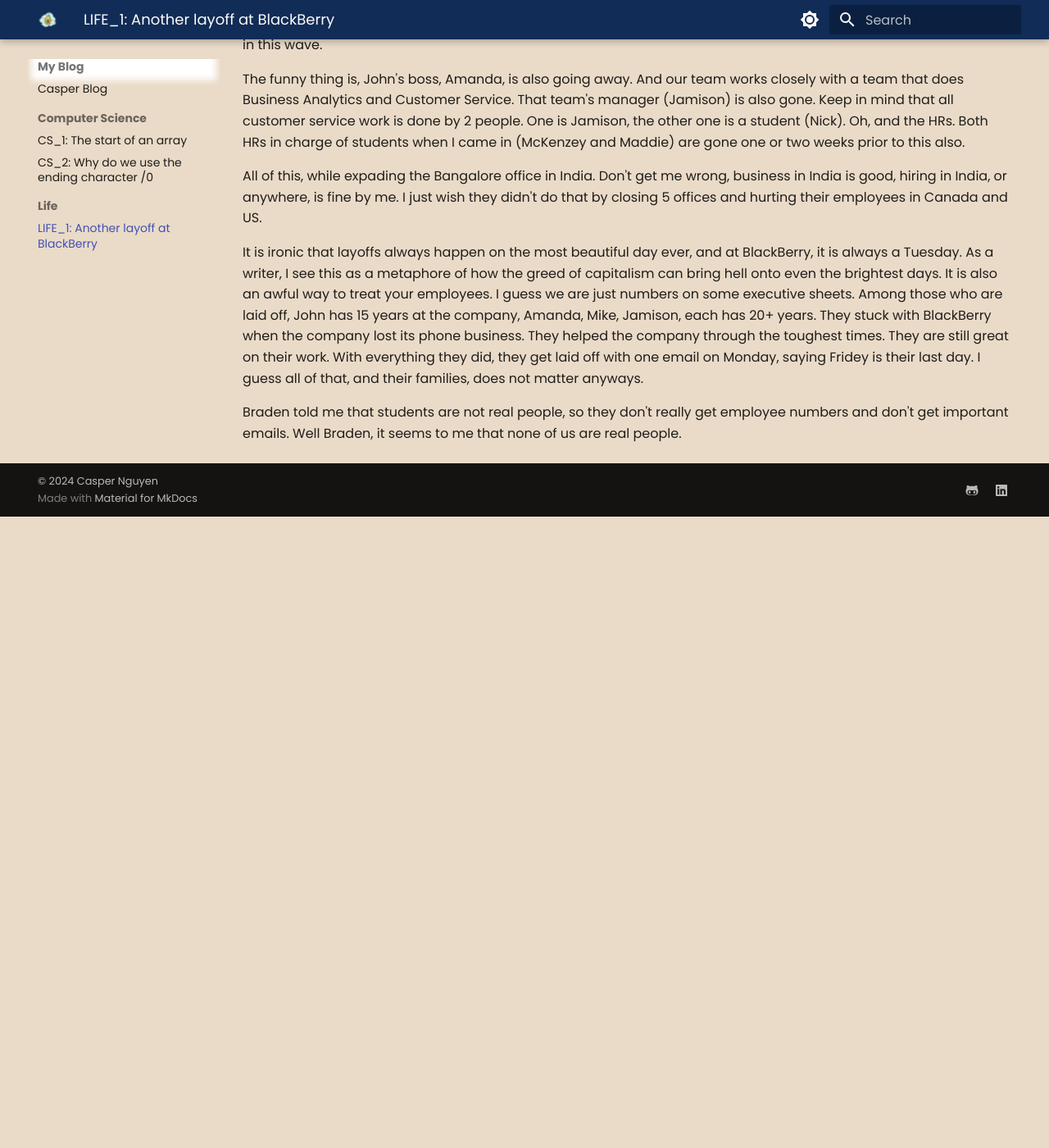
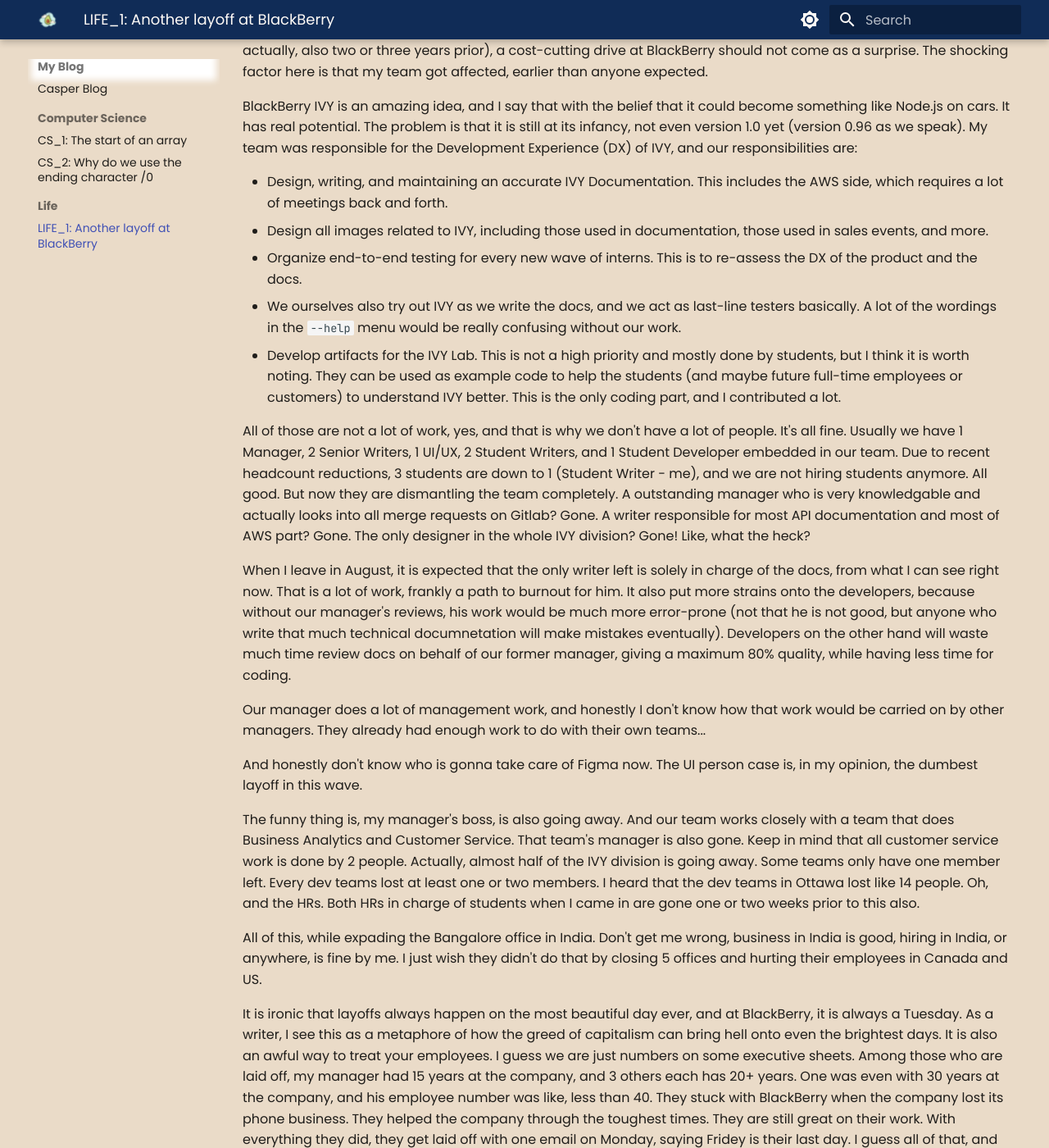
Before and after one commit to SCWinter259/personal-site, an MkDocs documentation site: the page built from docs/My Blog/Life/LIFE_1.md, in a window 1280 px wide and 1400 px high, scrolled down 1174 px. Shown: the whole window at 82% size. Built offline with MkDocs 1.6.1 and Material for MkDocs 9.7.7, drawn with Linux system fonts in a browser that asks for light colours; before the commit the page ends 1804 px from its top, so only the background shows below that; some of the changed text lies outside the part shown.

Commit message:
edited life 1

```diff
--- a/docs/My Blog/Life/LIFE_1.md
+++ b/docs/My Blog/Life/LIFE_1.md
@@ -1,6 +1,13 @@
 # LIFE_1: Another layoff at BlackBerry
 
 *Created: May 7, 2024*
+
+*Last Modified: May 8, 2024*
+
+<figure markdown="span">
+  ![The BlackBerry C Building, Waterloo](../../assets/BBHQ.jpg)
+  <figcaption>The BlackBerry C Building, Waterloo</figcaption>
+</figure>
 
 Today, another layoff hit BlackBerry employees. I'm not sure if this wave is company-wide, or it is aimed specifically at employees under IVY division, working in Waterloo, Canada. Given the context of the tech job market in 2024 (or actually, also two or three years prior), a cost-cutting drive at BlackBerry should not come as a surprise. The shocking factor here is that my team got affected, earlier than anyone expected.
 
@@ -12,18 +19,18 @@
 - We ourselves also try out IVY as we write the docs, and we act as last-line testers basically. A lot of the wordings in the `--help` menu would be really confusing without our work.
 - Develop artifacts for the IVY Lab. This is not a high priority and mostly done by students, but I think it is worth noting. They can be used as example code to help the students (and maybe future full-time employees or customers) to understand IVY better. This is the only coding part, and I contributed a lot.
 
-All of those are not a lot of work, yes, and that is why we don't have a lot of people. It's all fine. Usually we have 1 Manager (John), 2 Senior Writers (Braden, Mike), 1 UI/UX (Zack), 2 Student Writers, and 1 Student Developer embedded in our team. Due to recent headcount reductions, 3 students are down to 1 (Student Writer - me), and we are not hiring students anymore. All good. But now they are dismantling the team completely. John, an outstanding manager who is very knowledgable and actually looks into all merge requests on Gitlab? Gone. Mike, responsible for most API documentation and most of AWS part? Gone. Zack, the only designer in the whole IVY division? Gone! Like, what the heck?
+All of those are not a lot of work, yes, and that is why we don't have a lot of people. It's all fine. Usually we have 1 Manager, 2 Senior Writers, 1 UI/UX, 2 Student Writers, and 1 Student Developer embedded in our team. Due to recent headcount reductions, 3 students are down to 1 (Student Writer - me), and we are not hiring students anymore. All good. But now they are dismantling the team completely. A outstanding manager who is very knowledgable and actually looks into all merge requests on Gitlab? Gone. A writer responsible for most API documentation and most of AWS part? Gone. The only designer in the whole IVY division? Gone! Like, what the heck?
 
-When I leave in August, it is expected that Braden is solely in charge of the docs, from what I can see right now. That is a lot of work, frankly a path to burnout for Braden. It also put more strains onto the developers, because without John's reviews, Braden's work would be much more error-prone (not that he is not good, but anyone who write that much technical documnetation will make mistakes eventually). Developers on the other hand will waste much time review docs on behalf of John, giving a maximum 80% quality, while having less time for coding.
+When I leave in August, it is expected that the only writer left is solely in charge of the docs, from what I can see right now. That is a lot of work, frankly a path to burnout for him. It also put more strains onto the developers, because without our manager's reviews, his work would be much more error-prone (not that he is not good, but anyone who write that much technical documnetation will make mistakes eventually). Developers on the other hand will waste much time review docs on behalf of our former manager, giving a maximum 80% quality, while having less time for coding.
 
-John does a lot of management work, and honestly I don't know how that work would be carried on by other managers. They already had enough work to do with their own teams...
+Our manager does a lot of management work, and honestly I don't know how that work would be carried on by other managers. They already had enough work to do with their own teams...
 
-And Zack. Honestly don't know who is gonna take care of Figma now. Zack's case is, in my opinion, the dumbest layoff in this wave.
+And honestly don't know who is gonna take care of Figma now. The UI person case is, in my opinion, the dumbest layoff in this wave.
 
-The funny thing is, John's boss, Amanda, is also going away. And our team works closely with a team that does Business Analytics and Customer Service. That team's manager (Jamison) is also gone. Keep in mind that all customer service work is done by 2 people. One is Jamison, the other one is a student (Nick). Oh, and the HRs. Both HRs in charge of students when I came in (McKenzey and Maddie) are gone one or two weeks prior to this also.
+The funny thing is, my manager's boss, is also going away. And our team works closely with a team that does Business Analytics and Customer Service. That team's manager is also gone. Keep in mind that all customer service work is done by 2 people. Actually, almost half of the IVY division is going away. Some teams only have one member left. Every dev teams lost at least one or two members. I heard that the dev teams in Ottawa lost like 14 people. Oh, and the HRs. Both HRs in charge of students when I came in are gone one or two weeks prior to this also.
 
 All of this, while expading the Bangalore office in India. Don't get me wrong, business in India is good, hiring in India, or anywhere, is fine by me. I just wish they didn't do that by closing 5 offices and hurting their employees in Canada and US.
 
-It is ironic that layoffs always happen on the most beautiful day ever, and at BlackBerry, it is always a Tuesday. As a writer, I see this as a metaphore of how the greed of capitalism can bring hell onto even the brightest days. It is also an awful way to treat your employees. I guess we are just numbers on some executive sheets. Among those who are laid off, John has 15 years at the company, Amanda, Mike, Jamison, each has 20+ years. They stuck with BlackBerry when the company lost its phone business. They helped the company through the toughest times. They are still great on their work. With everything they did, they get laid off with one email on Monday, saying Fridey is their last day. I guess all of that, and their families, does not matter anyways.
+It is ironic that layoffs always happen on the most beautiful day ever, and at BlackBerry, it is always a Tuesday. As a writer, I see this as a metaphore of how the greed of capitalism can bring hell onto even the brightest days. It is also an awful way to treat your employees. I guess we are just numbers on some executive sheets. Among those who are laid off, my manager had 15 years at the company, and 3 others each has 20+ years. One was even with 30 years at the company, and his employee number was like, less than 40. They stuck with BlackBerry when the company lost its phone business. They helped the company through the toughest times. They are still great on their work. With everything they did, they get laid off with one email on Monday, saying Fridey is their last day. I guess all of that, and their families, does not matter anyways.
 
-Braden told me that students are not real people, so they don't really get employee numbers and don't get important emails. Well Braden, it seems to me that none of us are real people.
+My fellow writer told me that students are not real people, so they don't really get employee numbers and don't get important emails. Well, it seems to me that none of us are real people.
--- a/mkdocs.yml
+++ b/mkdocs.yml
@@ -74,6 +74,7 @@
   - pymdownx.emoji:
       emoji_index: !!python/name:material.extensions.emoji.twemoji
       emoji_generator: !!python/name:material.extensions.emoji.to_svg
+  - md_in_html
 
 copyright: |
   &copy; 2024 <a href="https://github.com/SCWinter259"  target="_blank" rel="noopener">Casper Nguyen</a>
```
Also changed, not shown: docs/assets/BBHQ.jpg (added), 2 other files.
